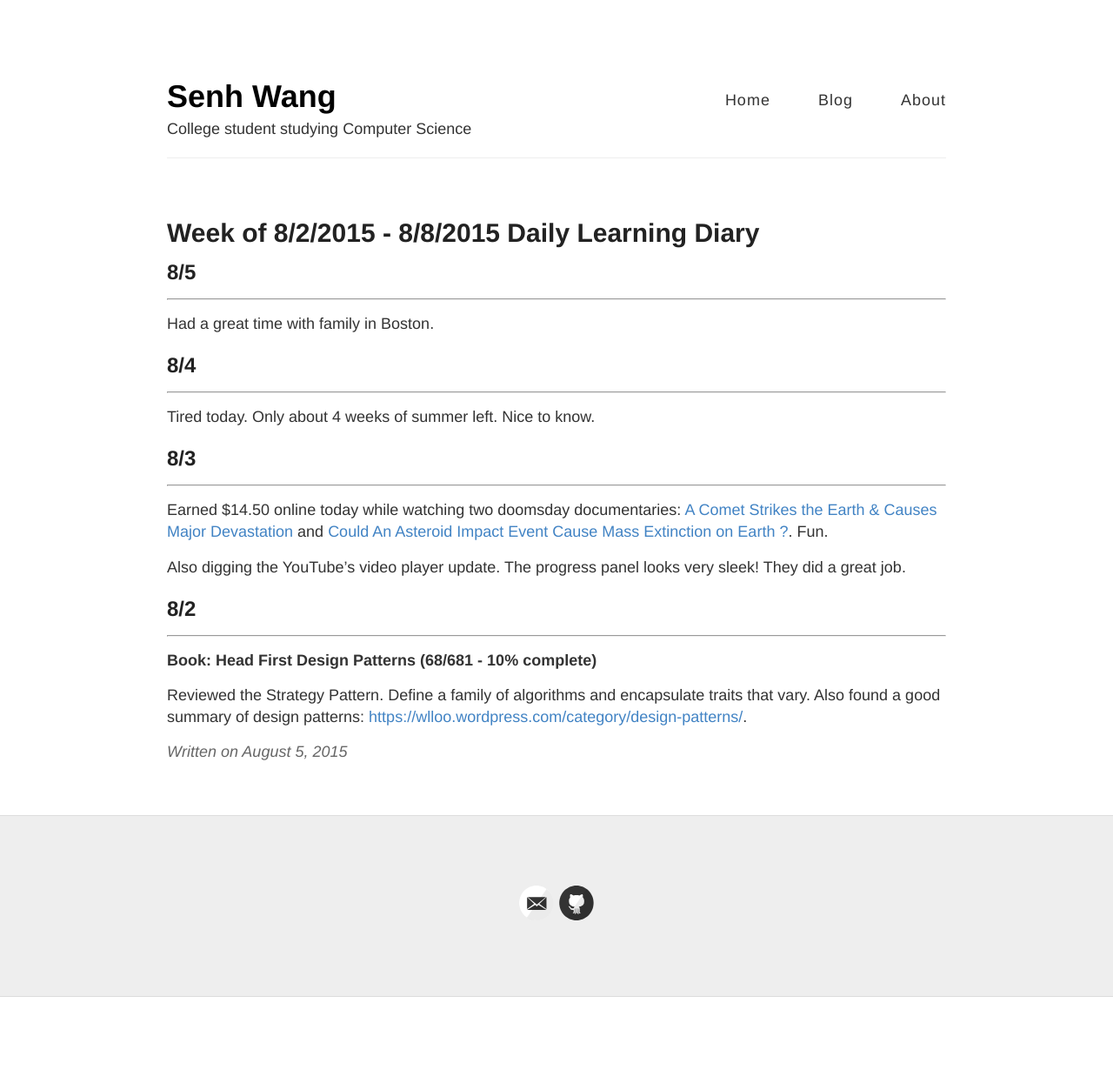
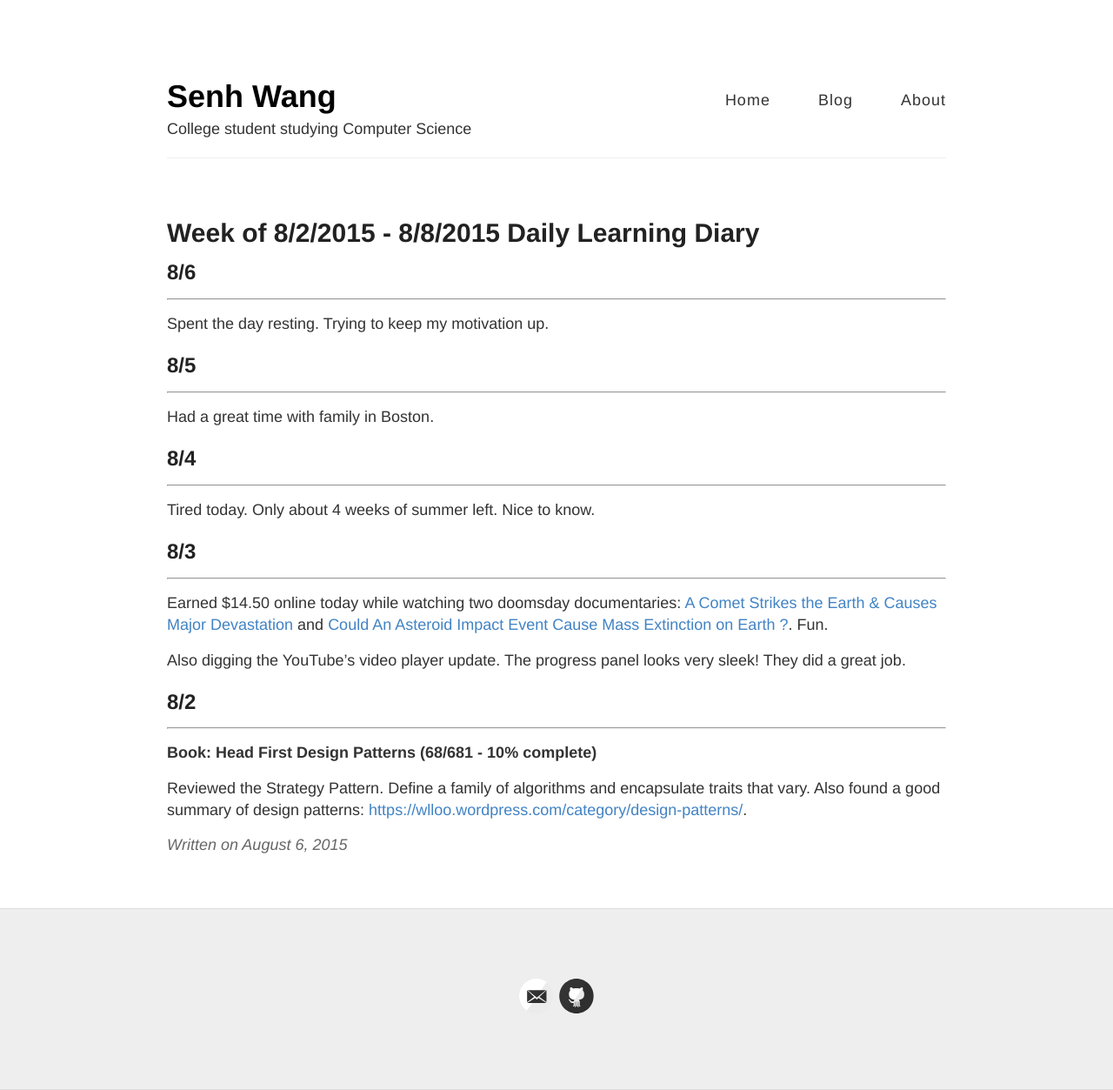
Before and after one commit to SenhW/senhw.github.io, a Jekyll site: the page built from _posts/2015-08-02-8-2-2015-learning-diary.md, in a window 1280 px wide. Shown: the whole page at 87% size. Built offline with Jekyll 4.4.1, drawn with Linux system fonts in a browser that asks for light colours; Markdown is read by kramdown in place of the engine named in the settings; before the commit the page ends 1146 px from its top, so only the background shows below that.

Commit message:
8/6 entry

```diff
--- a/_posts/2015-08-02-8-2-2015-learning-diary.md
+++ b/_posts/2015-08-02-8-2-2015-learning-diary.md
@@ -2,8 +2,12 @@
 layout: post
 title: Week of 8/2/2015 - 8/8/2015 Daily Learning Diary
 permalink: /blog/8-2-2015-learning-diary/
-date: 2015-08-05
+date: 2015-08-06
 ---
+
+## 8/6
+---
+Spent the day resting. Trying to keep my motivation up.
 
 ## 8/5
 ---
```
